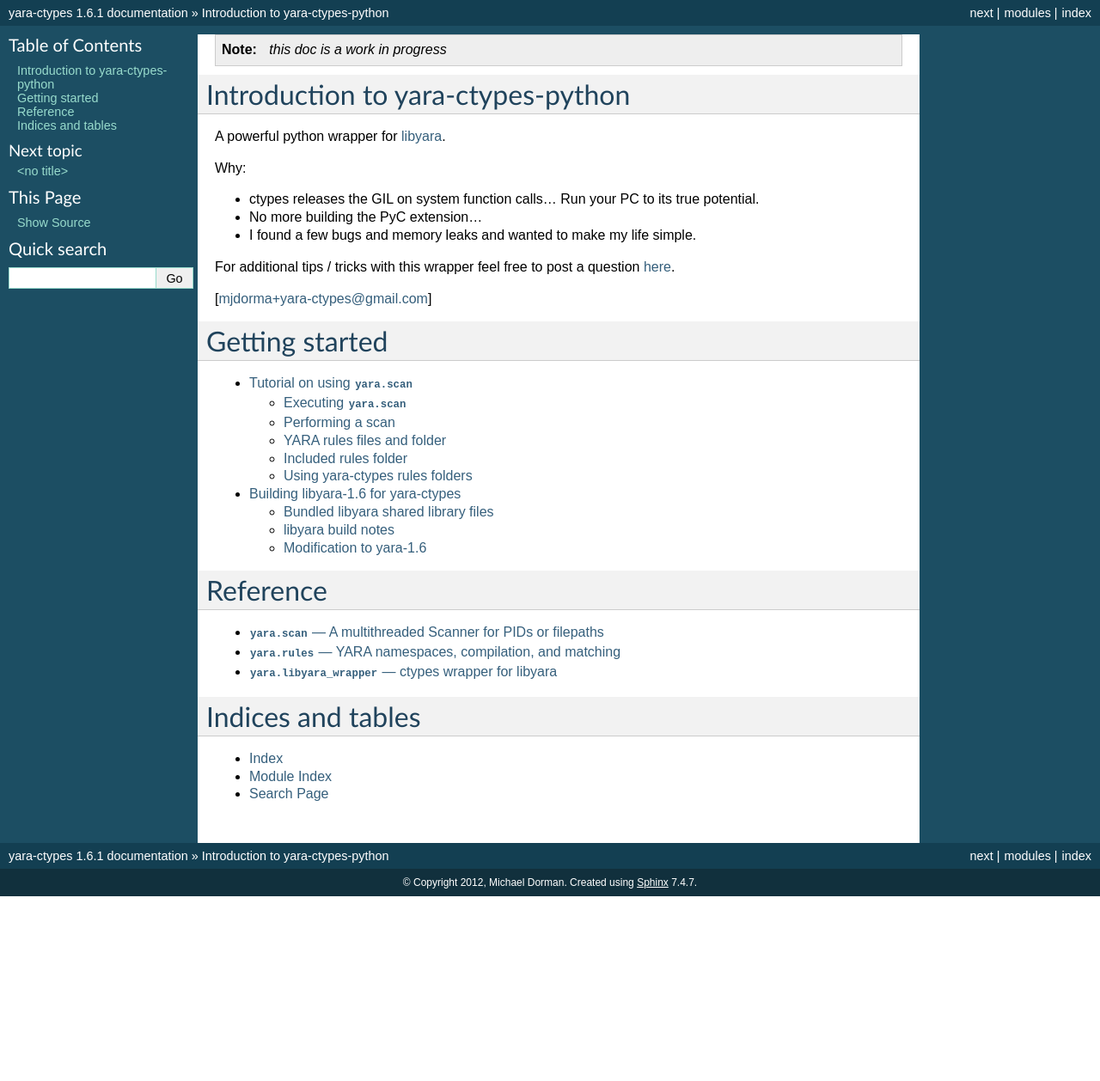
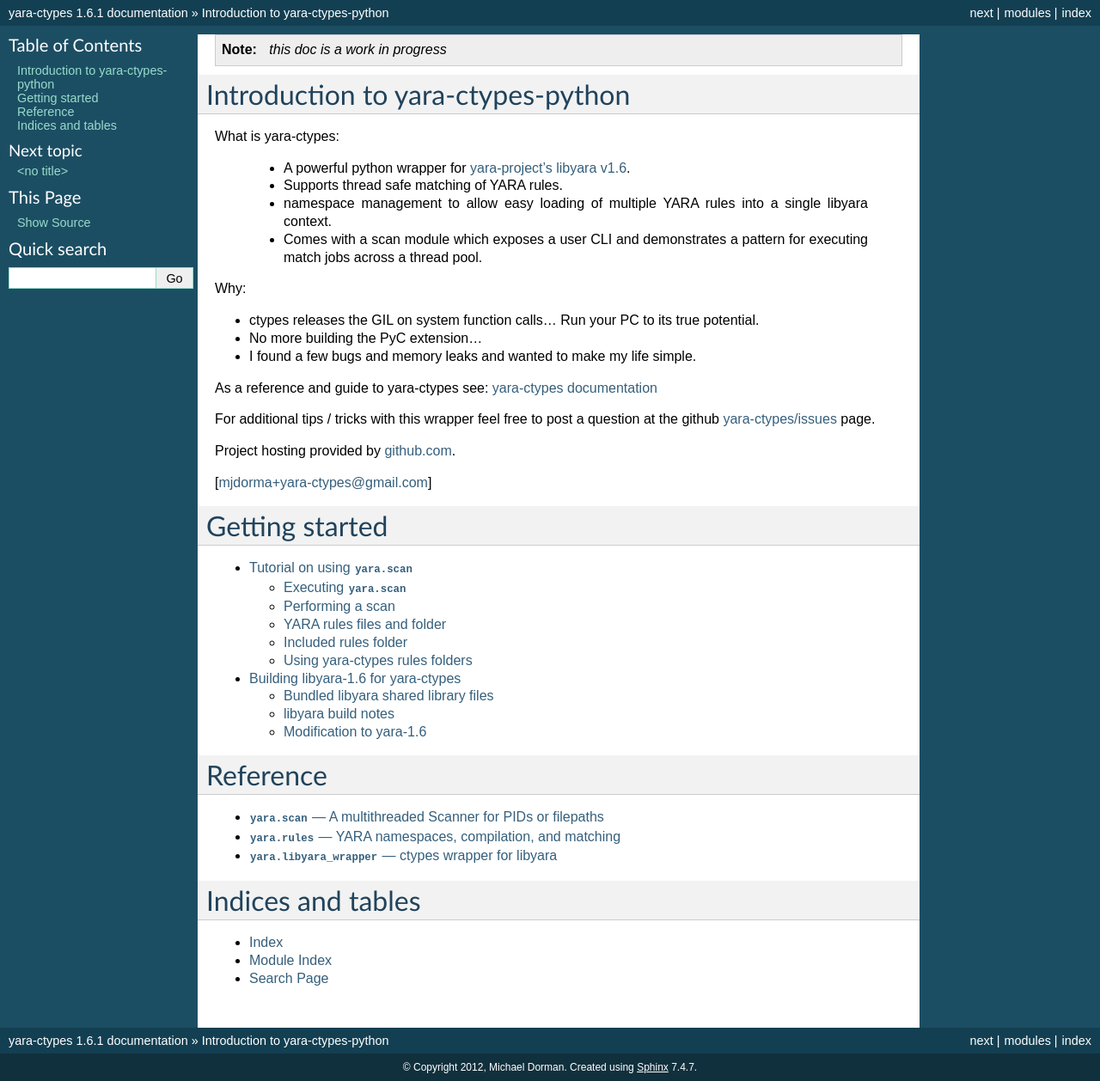
Before and after one commit to mjdorma/yara-ctypes, a Sphinx documentation site: the page built from docs/source/index.rst, in a window 1280 px wide. Shown: the whole page at 86% size. Built offline with Sphinx 7.4.7, drawn with Linux system fonts in a browser that asks for light colours; before the commit the page ends 1043 px from its top, so only the background shows below that.

Commit message:
update to introduction

```diff
--- a/docs/source/index.rst
+++ b/docs/source/index.rst
@@ -6,7 +6,15 @@
 Introduction to yara-ctypes-python
 ==================================
 
-A powerful python wrapper for `libyara`_.
+What is yara-ctypes:
+
+ * A powerful python wrapper for `yara-project's libyara v1.6`_.
+ * Supports thread safe matching of YARA rules.
+ * namespace management to allow easy loading of multiple YARA rules into a
+   single libyara context.
+ * Comes with a scan module which exposes a user CLI and demonstrates a pattern
+   for executing match jobs across a thread pool.
+
 
 Why:
 
@@ -16,8 +24,14 @@
 * I found a few bugs and memory leaks and wanted to make my life simple.
 
 
-For additional tips / tricks with this wrapper feel free to post a question
-`here <https://github.com/mjdorma/yara-ctypes/issues>`_.
+As a reference and guide to yara-ctypes see: `yara-ctypes documentation`_
+
+
+For additional tips / tricks with this wrapper feel free to post a question at
+the github `yara-ctypes/issues`_ page.
+
+
+Project hosting provided by `github.com`_.
 
 
 [mjdorma+yara-ctypes@gmail.com]
@@ -55,4 +69,8 @@
 
 
 
-.. _libyara: http://code.google.com/p/yara-project
+.. _github.com: https://github.com/mjdorma/yara-ctypes
+.. _yara-ctypes/issues: https://github.com/mjdorma/yara-ctypes/issues
+.. _notes on building: http://packages.python.org/yara/howto/build.html
+.. _yara-ctypes documentation: http://packages.python.org/yara/
+.. _yara-project's libyara v1.6: http://code.google.com/p/yara-project
```
Also changed, not shown: README.rst (+39 -10 lines).
